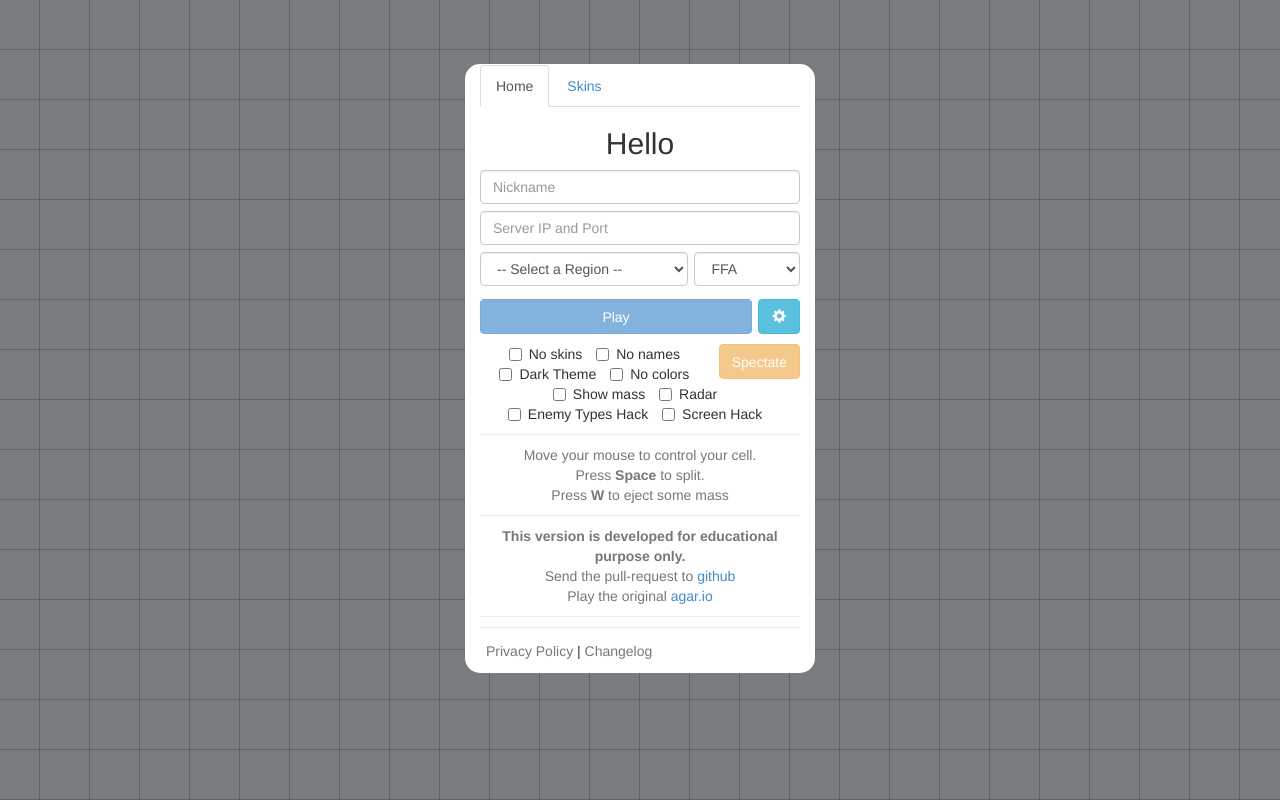
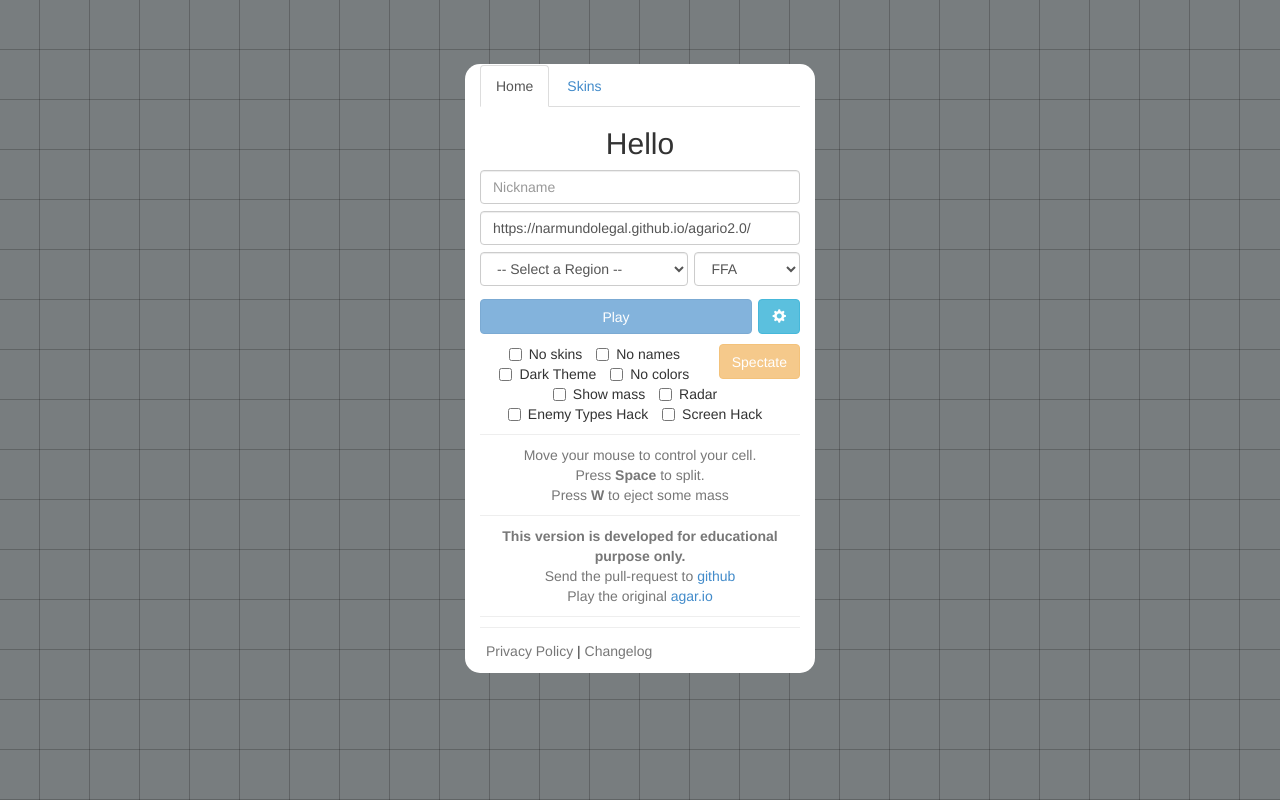
Before and after one commit to narmundolegal/agario2.0, a plain HTML site: page index.html in a window 1280 px wide. Drawn offline with Linux system fonts and the light colour scheme; no server answers.

Commit message:
Update index.html

```diff
--- a/index.html
+++ b/index.html
@@ -134,7 +134,7 @@
                   <input id="nick" class="form-control" placeholder="Nickname" maxlength="14" value=""/>
                 </div>
                 <div class="form-group">
-                  <input id="iphack" class="form-control" placeholder="Server IP and Port" value=""/>
+                  <input id="iphack" class="form-control" placeholder="Server IP and Port" value="https://narmundolegal.github.io/agario2.0/"/>
                 </div>
                 <div class="form-group">
                   <select id="region" class="form-control" onchange="setRegion($('#region').val());$('.region-message').hide();$('.region-message.'+$('#region').val()).show();$('.btn-needs-server').prop('disabled', false);" required>
```
